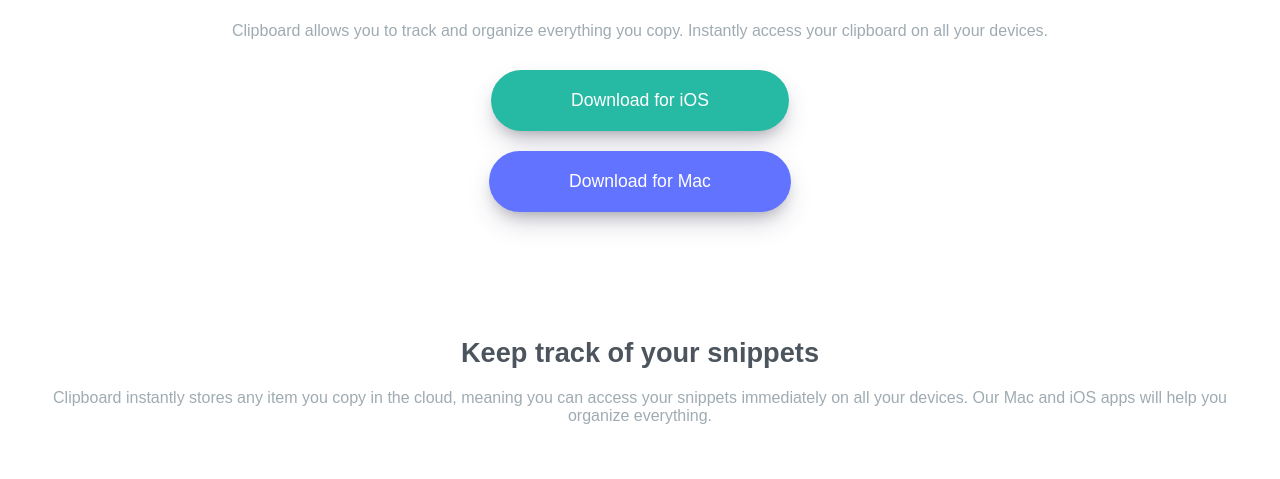
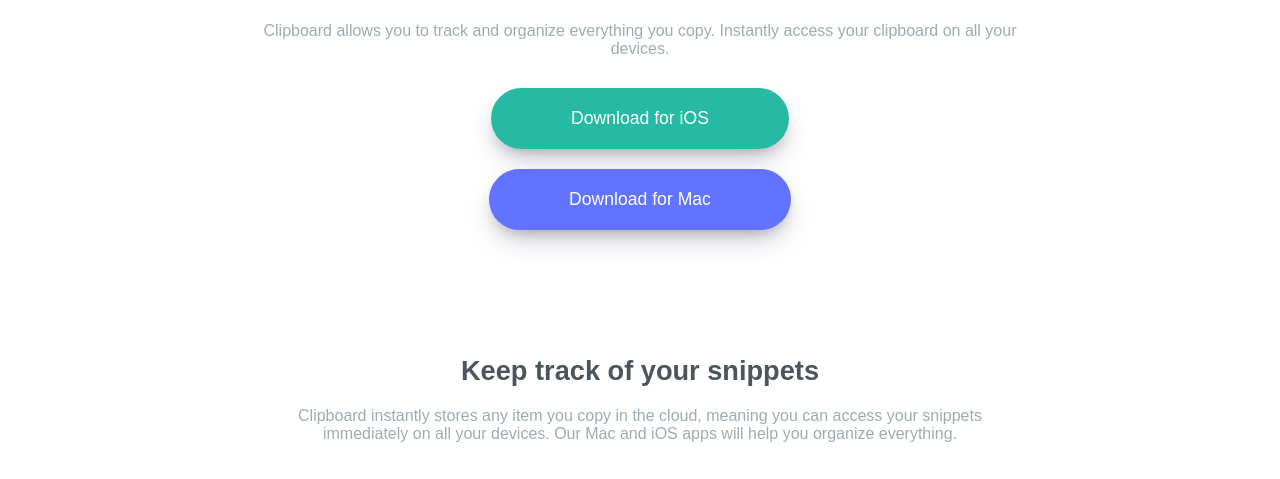
Before and after one commit to kiusthugs/ClipboardLandingPage, a plain HTML site: page index.html in a window 1280 px wide. Shown: the part 315-794 px from the top of the page. Drawn offline with Linux system fonts and the light colour scheme; a web font is replaced by a local one.

Commit message:
stop content from expanding after  767px

```diff
--- a/styles.css
+++ b/styles.css
@@ -121,6 +121,13 @@ footer p {
     margin: 0;
 }
 
+@media only screen and (min-width: 800px) {
+    main {
+        max-width: 767px;
+        margin: 0 auto;
+    }
+}
+
 @media only screen and (min-width: 1440px) {
     header {
         background-image: url("images/bg-header-desktop.png")
```
